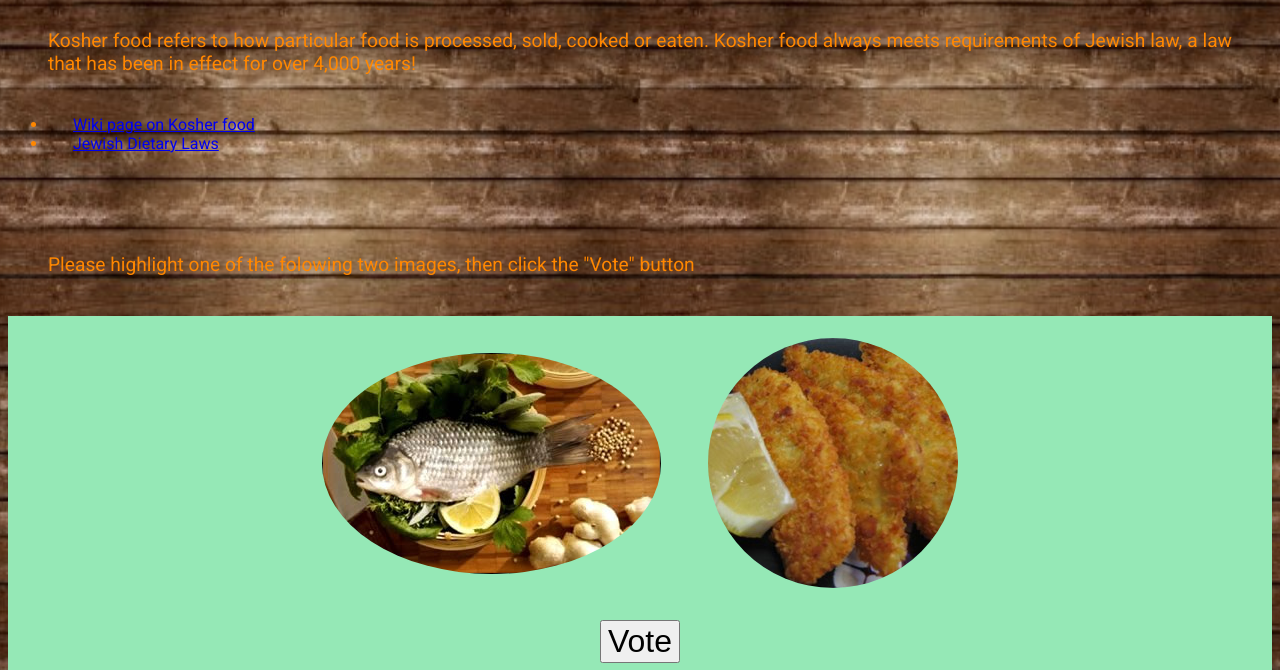
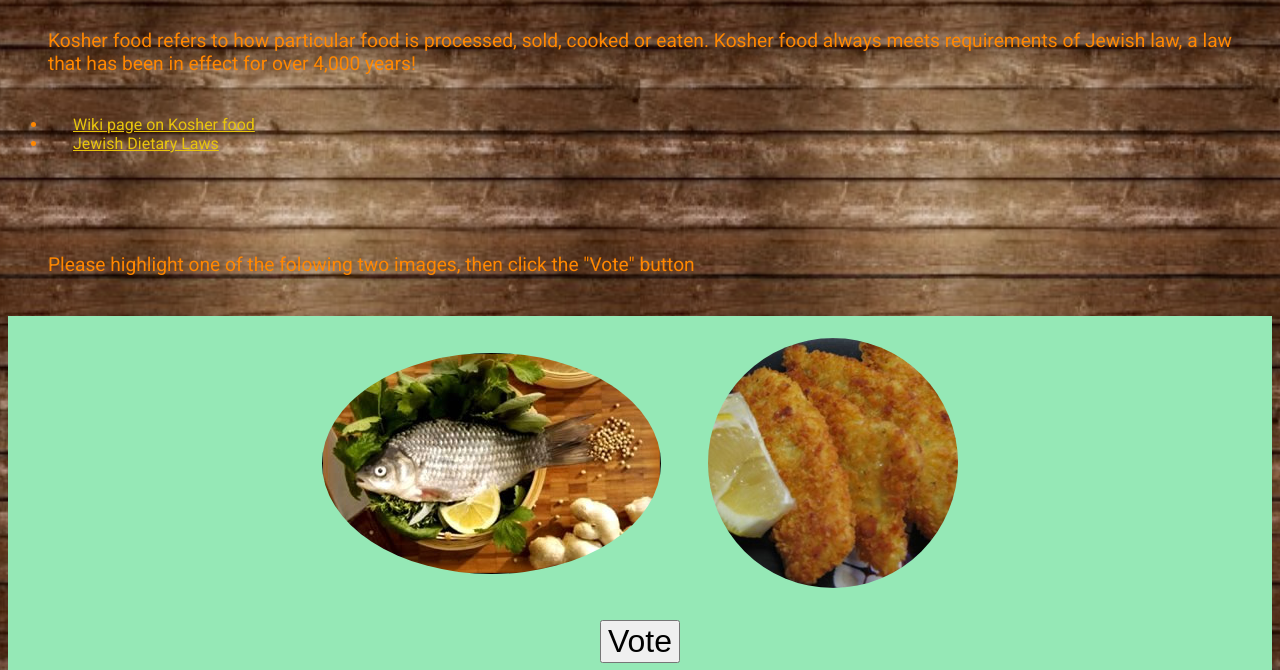
Before and after one commit to aminasenge5/KosherAmina-Andy, a plain HTML site: page index.html in a window 1280 px wide. Shown: the part 116-786 px from the top of the page. Drawn offline with nearby package versions, Linux system fonts and the light colour scheme.

Commit message:
changed link colors

```diff
--- a/index.html
+++ b/index.html
@@ -21,8 +21,8 @@
   <ul>
 
 
-  <li><a href="https://en.wikipedia.org/wiki/Kosher_foods">Wiki page on Kosher food</a></li>
-  <li><a href="http://www.jewfaq.org/kashrut.htm">Jewish Dietary Laws</a></li>
+  <li><a id="links" href="https://en.wikipedia.org/wiki/Kosher_foods">Wiki page on Kosher food</a></li>
+  <li><a id="links" href="http://www.jewfaq.org/kashrut.htm">Jewish Dietary Laws</a></li>
   </ul>
 </p>
 </div>
--- a/style.css
+++ b/style.css
@@ -41,6 +41,26 @@ img {
 
 }
 
+#links {
+
+  color:#E8C50C;
+
+}
+
+#links:visited {
+
+  color:#95E8B6;
+
+}
+
+#links:hover{
+
+  color:#fff;
+
+}
+
+
+
 #divImgs{
  display: block;
  text-align: center;
```
